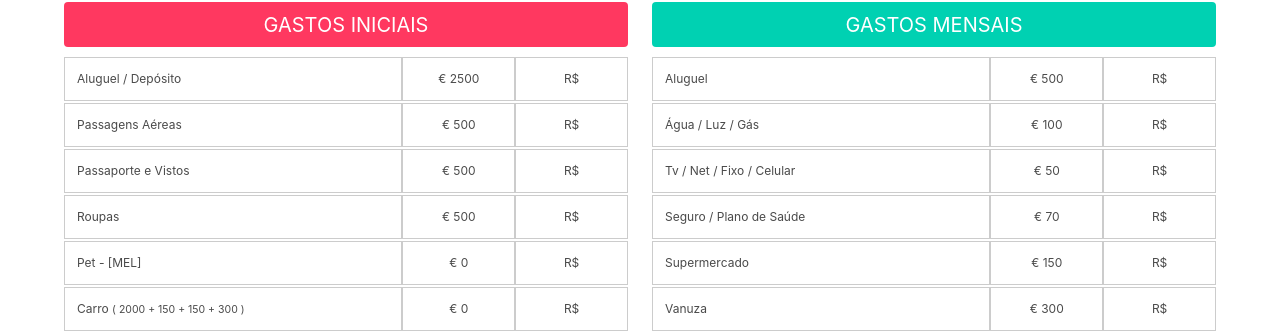
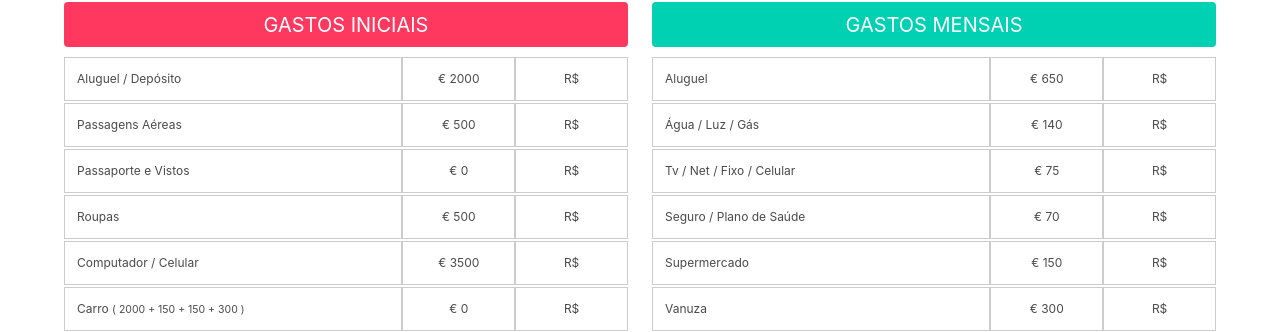
Before and after one commit to atmmoreira/project.countries, a plain HTML site: page portugal/index.html in a window 1280 px wide. Shown: the part 214-546 px from the top of the page. Drawn offline with nearby package versions, Linux system fonts and the light colour scheme; no server answers.

Commit message:
add: informations prices

```diff
--- a/portugal/index.html
+++ b/portugal/index.html
@@ -43,7 +43,7 @@
 
           <div class="level margin_top_10">
             <div class="column is-size-7 is-three-fifths border">Aluguel / Depósito</div>
-            <div class="column is-size-7 has-text-centered border"> € <span class="gi01_euro">2500</span> </div>
+            <div class="column is-size-7 has-text-centered border"> € <span class="gi01_euro">2000</span> </div>
             <div class="column is-size-7 has-text-centered border"> R$ <span class="gi01_real"></span> </div>
           </div>
 
@@ -55,7 +55,7 @@
 
           <div class="level margin_top_2">
             <div class="column is-size-7 is-three-fifths border">Passaporte e Vistos</div>
-            <div class="column is-size-7 has-text-centered border"> € <span class="gi03_euro">500</span> </div>
+            <div class="column is-size-7 has-text-centered border"> € <span class="gi03_euro">0</span> </div>
             <div class="column is-size-7 has-text-centered border"> R$ <span class="gi03_real"></span> </div>
           </div>
 
@@ -66,8 +66,8 @@
           </div>
 
           <div class="level margin_top_2">
-            <div class="column is-size-7 is-three-fifths border">Pet - [MEL]</div>
-            <div class="column is-size-7 has-text-centered border"> € <span class="gi05_euro">0</span> </div>
+            <div class="column is-size-7 is-three-fifths border">Computador / Celular</div>
+            <div class="column is-size-7 has-text-centered border"> € <span class="gi05_euro">3500</span> </div>
             <div class="column is-size-7 has-text-centered border"> R$ <span class="gi05_real"></span> </div>
           </div>
 
@@ -115,19 +115,19 @@
 
           <div class="level margin_top_10">
             <div class="column is-size-7 is-three-fifths border">Aluguel</div>
-            <div class="column is-size-7 has-text-centered border"> € <span class="gm01_euro">500</span> </div>
+            <div class="column is-size-7 has-text-centered border"> € <span class="gm01_euro">650</span> </div>
             <div class="column is-size-7 has-text-centered border"> R$ <span class="gm01_real"></span> </div>
           </div>
 
           <div class="level margin_top_2">
             <div class="column is-size-7 is-three-fifths border">Água / Luz / Gás</div>
-            <div class="column is-size-7 has-text-centered border"> € <span class="gm02_euro">100</span> </div>
+            <div class="column is-size-7 has-text-centered border"> € <span class="gm02_euro">140</span> </div>
             <div class="column is-size-7 has-text-centered border"> R$ <span class="gm02_real"></span> </div>
           </div>
 
           <div class="level margin_top_2">
             <div class="column is-size-7 is-three-fifths border">Tv / Net / Fixo / Celular</div>
-            <div class="column is-size-7 has-text-centered border"> € <span class="gm03_euro">50</span> </div>
+            <div class="column is-size-7 has-text-centered border"> € <span class="gm03_euro">75</span> </div>
             <div class="column is-size-7 has-text-centered border"> R$ <span class="gm03_real"></span> </div>
           </div>
 
```
